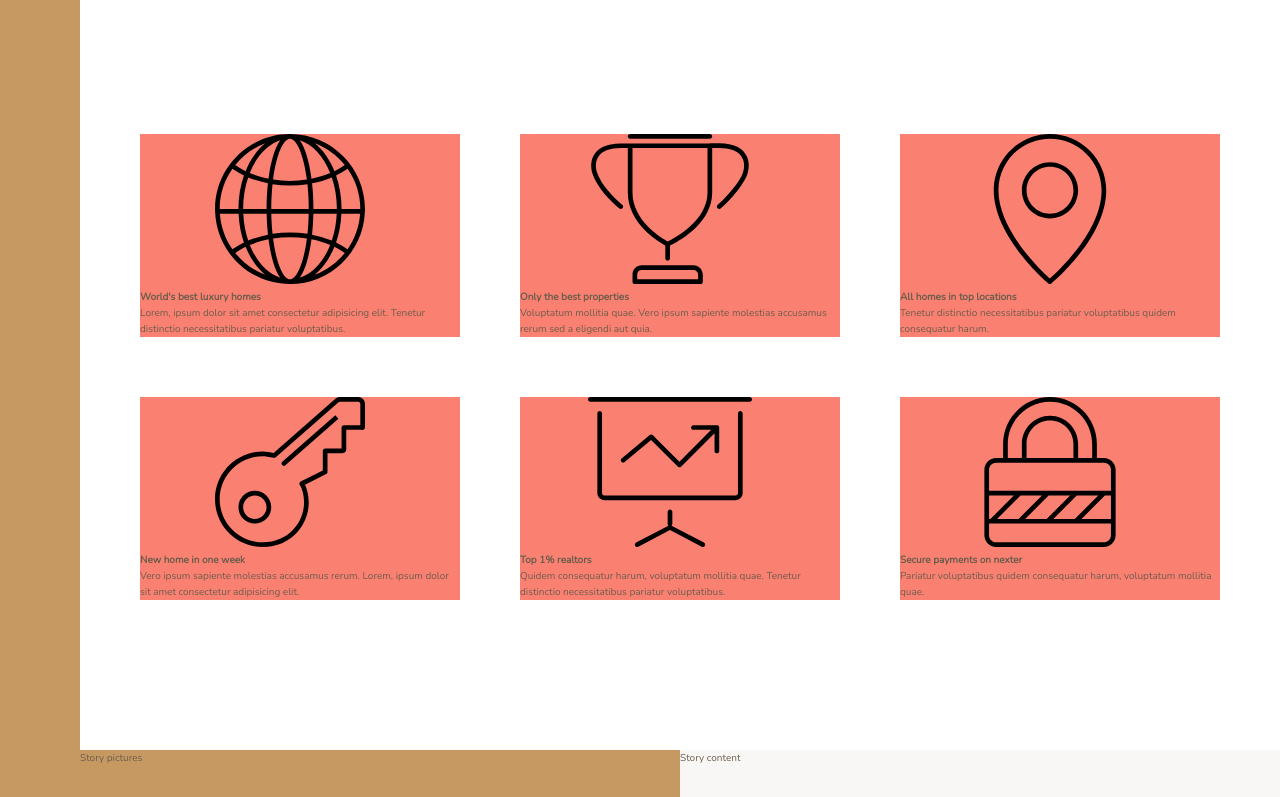
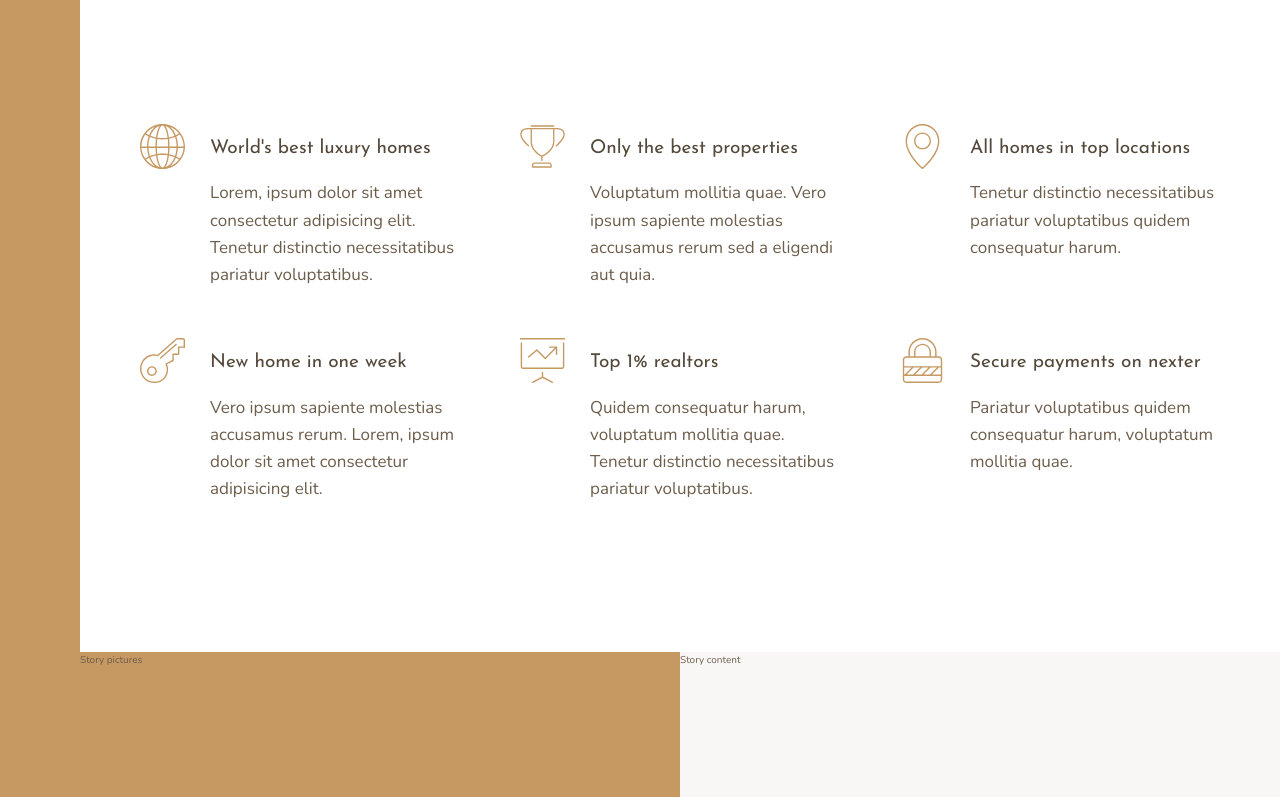
Before and after one commit to iivic17/nexter, a website: page index.html in a window 1280 px wide. Shown: the part 656-1453 px from the top of the page. Drawn offline with nearby package versions, Linux system fonts and the light colour scheme.

Commit message:
Finish features section

```diff
--- a/index.html
+++ b/index.html
@@ -28,56 +28,56 @@
 
     <section class="features">
         <div class="feature">
-            <svg class="feaure__icon">
+            <svg class="feature__icon">
                 <use xlink:href="img/sprite.svg#icon-global"></use>
             </svg>
-            <h4 class="heading-4">
+            <h4 class="heading-4 heading-4--dark">
                 World's best luxury homes
             </h4>
             <p class="feature__text">Lorem, ipsum dolor sit amet consectetur adipisicing elit. Tenetur distinctio
                 necessitatibus pariatur voluptatibus.</p>
         </div>
         <div class="feature">
-            <svg class="feaure__icon">
+            <svg class="feature__icon">
                 <use xlink:href="img/sprite.svg#icon-trophy"></use>
             </svg>
-            <h4 class="heading-4">
+            <h4 class="heading-4 heading-4--dark">
                 Only the best properties
             </h4>
             <p class="feature__text">Voluptatum mollitia quae. Vero ipsum sapiente molestias accusamus rerum sed a eligendi aut quia.</p>
         </div>
         <div class="feature">
-            <svg class="feaure__icon">
+            <svg class="feature__icon">
                 <use xlink:href="img/sprite.svg#icon-map-pin"></use>
             </svg>
-            <h4 class="heading-4">
+            <h4 class="heading-4 heading-4--dark">
                 All homes in top locations
             </h4>
             <p class="feature__text">Tenetur distinctio necessitatibus pariatur voluptatibus quidem consequatur harum.</p>
         </div>
         <div class="feature">
-            <svg class="feaure__icon">
+            <svg class="feature__icon">
                 <use xlink:href="img/sprite.svg#icon-key"></use>
             </svg>
-            <h4 class="heading-4">
+            <h4 class="heading-4 heading-4--dark">
                 New home in one week
             </h4>
             <p class="feature__text">Vero ipsum sapiente molestias accusamus rerum. Lorem, ipsum dolor sit amet consectetur adipisicing elit.</p>
         </div>
         <div class="feature">
-            <svg class="feaure__icon">
+            <svg class="feature__icon">
                 <use xlink:href="img/sprite.svg#icon-presentation"></use>
             </svg>
-            <h4 class="heading-4">
+            <h4 class="heading-4 heading-4--dark">
                 Top 1% realtors
             </h4>
             <p class="feature__text">Quidem consequatur harum, voluptatum mollitia quae. Tenetur distinctio necessitatibus pariatur voluptatibus.</p>
         </div>
         <div class="feature">
-            <svg class="feaure__icon">
+            <svg class="feature__icon">
                 <use xlink:href="img/sprite.svg#icon-lock"></use>
             </svg>
-            <h4 class="heading-4">
+            <h4 class="heading-4 heading-4--dark">
                 Secure payments on nexter
             </h4>
             <p class="feature__text">Pariatur voluptatibus quidem consequatur harum, voluptatum mollitia quae.</p>
--- a/sass/_features.scss
+++ b/sass/_features.scss
@@ -3,9 +3,26 @@
     margin: 15rem 0;
     gap: 6rem;
     display: grid;
-    grid-template-columns:  repeat(3, 1fr);
+    grid-template-columns: repeat(auto-fit, minmax(25rem, 1fr));
+    align-items: start;
 }
 
 .feature {
-    background-color: salmon;
+
+    display: grid;
+    grid-template-columns: auto 1fr;
+    row-gap: 1.5rem;
+    column-gap: 2.5rem;
+
+    &__icon {
+        fill: $color-primary;
+        width: 4.5rem;
+        height: 4.5rem;
+        grid-row: 1 / span 2;
+        transform: translateY(-1rem);
+    }
+
+    &__text {
+        font-size: 1.7rem;
+    }
 }
--- a/sass/_typography.scss
+++ b/sass/_typography.scss
@@ -0,0 +1,29 @@
+%heading {
+    font-family: $font-display;
+    font-weight: 400;
+}
+
+.heading-1 {
+    @extend %heading;
+}
+
+.heading-2 {
+    @extend %heading;
+}
+
+.heading-3 {
+    @extend %heading;
+}
+
+.heading-4 {
+    @extend %heading;
+    font-size: 1.9rem;
+
+    &--light {
+        color: $color-grey-light-1;
+    }
+
+    &--dark {
+        color: $color-grey-dark-1;
+    }
+}
```
Also changed, not shown: img/text.txt (+0 -15 lines), css/style.css.
